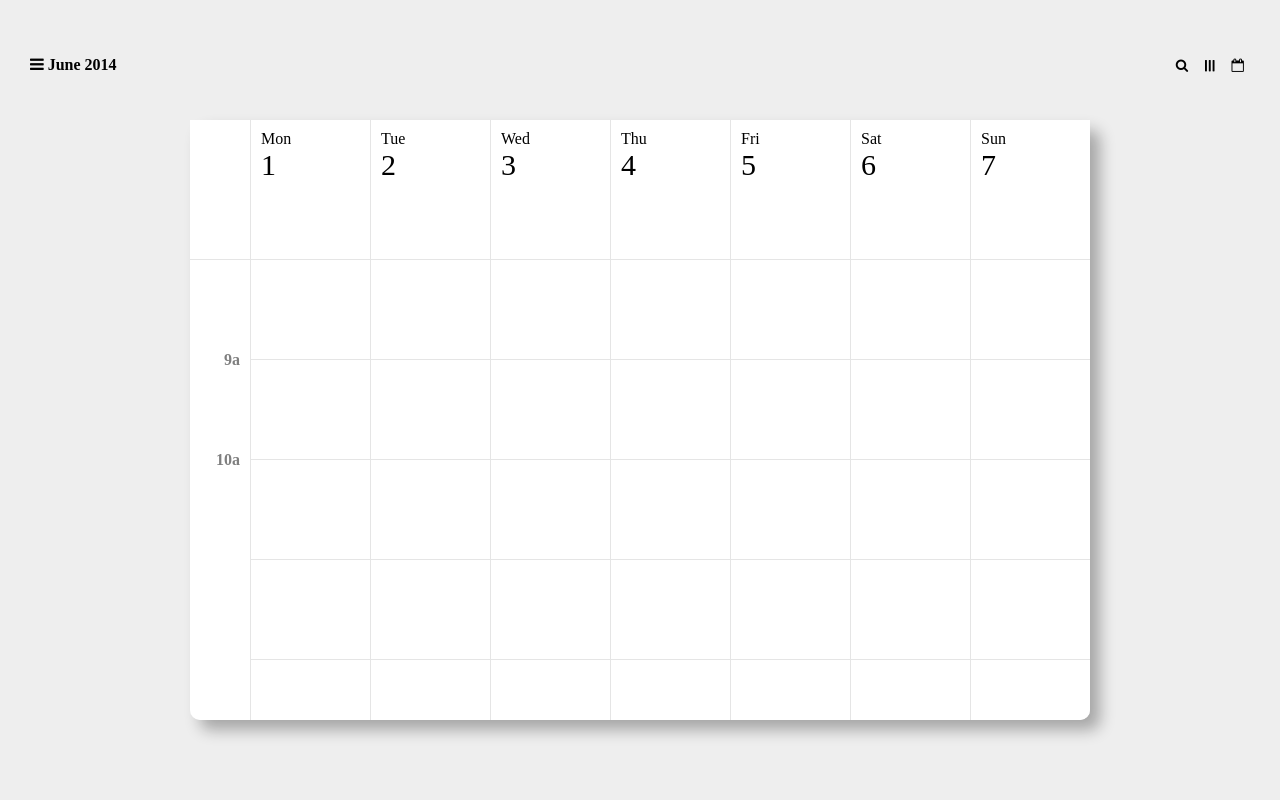
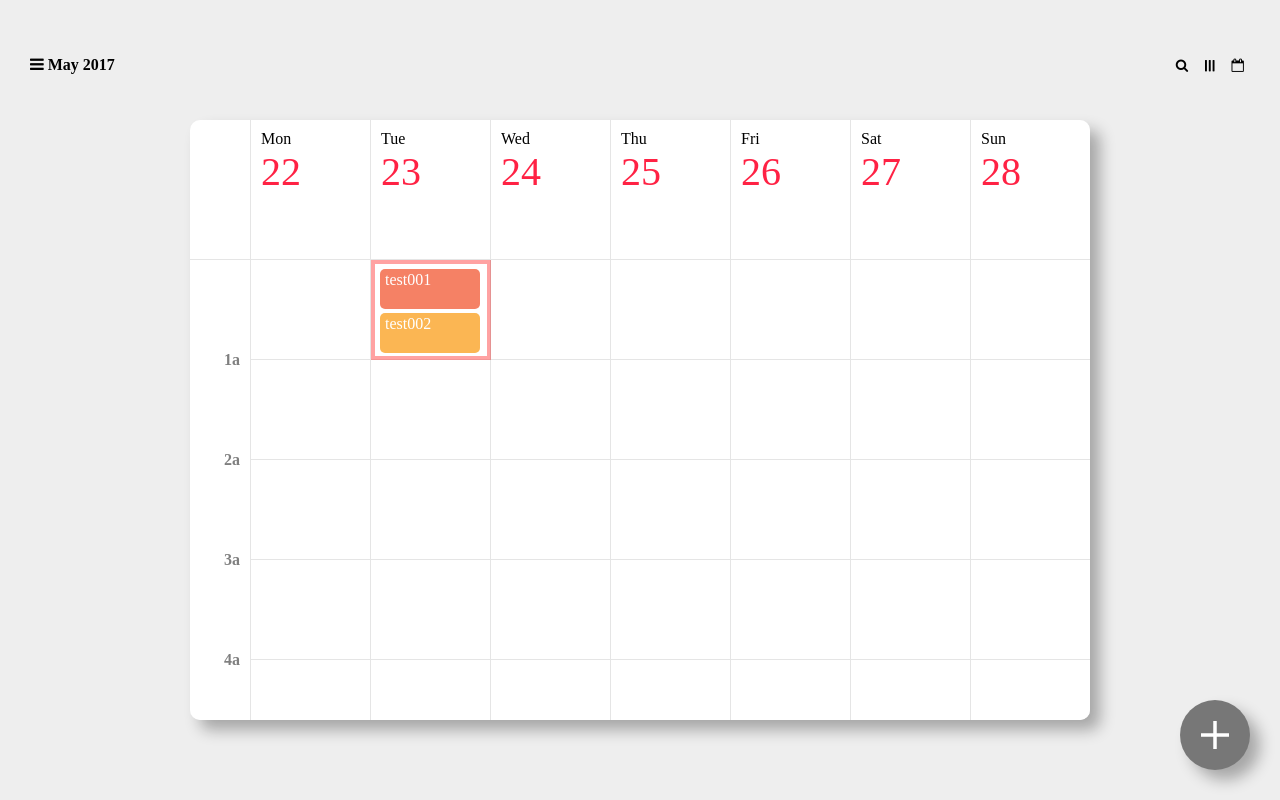
Before and after one commit to wandallin/calendar.github.io, a website: page index.html in a window 1280 px wide. Drawn offline with nearby package versions, Linux system fonts and the light colour scheme.

Commit message:
自動產生欄位、加入事件、版面完整

```diff
--- a/index.html
+++ b/index.html
@@ -17,7 +17,7 @@
 <div id="app">
   <div class="head">
     <div class="date"><i class="fa fa-bars"></i>
-      <p>June 2014</p>
+      <p>{{title}}</p>
     </div>
     <div class="buttons">
       <button class="search"><i class="fa fa-search"></i></button>
@@ -28,98 +28,32 @@
   <div class="calendar">
     <div class="top">
       <div class="first"></div>
-      <div>Mon
-        <p>1</p>
-      </div>
-      <div>Tue
-        <p>2</p>
-      </div>
-      <div>Wed
-        <p>3</p>
-      </div>
-      <div>Thu
-        <p>4</p>
-      </div>
-      <div>Fri
-        <p>5</p>
-      </div>
-      <div>Sat
-        <p>6</p>
-      </div>
-      <div>Sun
-        <p>7</p>
+      <div v-for="week in weeks">{{week.day}}
+        <p>{{week.num}}</p>
       </div>
     </div>
-    <div class="detail">
+    <div class="detail" v-for="time in times">
       <div class="first">
-        <p>9a</p>
+        <p>{{time}}</p>
       </div>
-      <div></div>
-      <div></div>
-      <div></div>
-      <div></div>
-      <div></div>
-      <div></div>
-      <div></div>
+      <div v-for="week in weeks">
+        <div v-on:click="selected=time+week.dayClass" :class="selected==time+week.dayClass?'active':''">
+          <div class="work" v-for="work in works[time+week.dayClass]" v-bind:style="{background: work.color, height: work.length}">{{work.name}}</div>
+        </div>
+      </div>
     </div>
-    <div class="detail">
-      <div class="first">
-        <p>10a</p>
-      </div>
-      <div></div>
-      <div></div>
-      <div></div>
-      <div></div>
-      <div></div>
-      <div></div>
-      <div></div>
-    </div>
-    <div class="detail">
-      <div class="first"></div>
-      <div></div>
-      <div></div>
-      <div></div>
-      <div></div>
-      <div></div>
-      <div></div>
-      <div></div>
-    </div>
-    <div class="detail">
-      <div class="first"></div>
-      <div></div>
-      <div></div>
-      <div></div>
-      <div></div>
-      <div></div>
-      <div></div>
-      <div></div>
-    </div>
-    <div class="detail">
-      <div class="first"></div>
-      <div></div>
-      <div></div>
-      <div></div>
-      <div></div>
-      <div></div>
-      <div></div>
-      <div></div>
-    </div>
-    <div class="detail">
-      <div class="first"></div>
-      <div></div>
-      <div></div>
-      <div></div>
-      <div></div>
-      <div></div>
-      <div></div>
-      <div></div>
-    </div>
+  </div>
+  <div class="add">
+    <svg id="pic1" viewbox="-50 -50 100 100">
+      <line x1="-20" y1="0" x2="20" y2="0"></line>
+      <line x1="0" y1="-20" x2="0" y2="20"></line>
+    </svg>
   </div>
 </div>
   <script src='https://cdnjs.cloudflare.com/ajax/libs/jquery/3.1.1/jquery.min.js'></script>
 <script src='https://cdnjs.cloudflare.com/ajax/libs/vue/2.1.10/vue.min.js'></script>
 
-    <script src="js/index.js"></script>
+    <script src="js/index.js?1"></script>
 
 </body>
 </html>
--- a/js/index.js
+++ b/js/index.js
@@ -1,10 +1,81 @@
+//取得當前時間
+var now = new Date();
+
+//事件顏色
+var workColor = ['#F58165','#FBB653', '#52DCE2', '#59DCE1'];
+
+//事件
+var works = {
+    '1a2017423': [
+      { name: 'test001', length: '40px', color: '#F58165' },
+      { name: 'test002', length: '40px', color: '#FBB653' }
+                 ]
+};
+
+//日曆的小時
+var times = ['1a','2a','3a','4a','5a','6a',
+            '7a','8a','9a','10a','11a','12',
+            '1p','2p','3p','4p','5p','6p',
+            '7p','8p','9p','10p','11p',''];
+
+//日曆的星期別對應的日期
+var weeks = [
+  {day: 'Mon', num: '', dayClass:''},
+  {day: 'Tue', num: '', dayClass:''},
+  {day: 'Wed', num: '', dayClass:''},
+  {day: 'Thu', num: '', dayClass:''},
+  {day: 'Fri', num: '', dayClass:''},
+  {day: 'Sat', num: '', dayClass:''},
+  {day: 'Sun', num: '', dayClass:''}
+];
+
+var month = ['Jan','Feb','Mar','Apr','May','Jun',
+            'Jul','Aug','Sep','Oct','Nov','Dec'];
+
+var monthNow = month[now.getMonth()];
+var yearNow = now.getFullYear();
+
+//加入日期加減的function
+Date.prototype.addDays = function(days) {
+  var dat = new Date(this.valueOf());
+  dat.setDate(dat.getDate() + days);
+  return dat;
+}
+
+//計算日曆的星期對應的日期
+var days = [];
+for( var a = 1; a <= 7; a++ ){
+  var dayClass = now.addDays(-now.getDay() + a).getFullYear() +''+
+                 now.addDays(-now.getDay() + a).getMonth() +''+
+                 now.addDays(-now.getDay() + a).getDate();
+  days[a-1] = {
+    dayClass: dayClass,
+    day: now.addDays(-now.getDay() + a).getDate()
+  };
+}
+for( var a = 0; a < 7; a++ ){
+  weeks[a].num = days[a].day;
+  weeks[a].dayClass = days[a].dayClass;
+}
+
+//Vue.js
 var app = new Vue({
   el: '#app',
   data: {
-    weeks: ['Sun','Mon','Tue','Wed','Thu','Fri','Sat'],
-    times: ['1a','2a','3a','4a','5a','6a',
-            '7a','8a','9a','10a','11a','12',
-            '1p','2p','3p','4p','5p','6p',
-            '7p','8p','9p','10p','11p']
+    title: '',
+    weeks: weeks,
+    month: month,
+    times: times,
+    monthNow: monthNow,
+    yearNow: yearNow,
+    selected: '1a2017423'
+  },
+  mounted() {
+    //計算出title的日期文字
+    var date = new Date();
+    this.title = this.monthNow + ' ' + this.yearNow;
+  },
+  computed: {
+
   }
 });
--- a/sass/style.sass
+++ b/sass/style.sass
@@ -15,6 +15,7 @@ html, body
   position: fixed
   top: 0px
   padding: 30px
+  z-index: 1000
   .date
     display: inline-block
     float: left
@@ -41,9 +42,7 @@ html, body
 .calendar
   width: $calendar_width
   height: 600px
-  margin-left: auto
-  margin-right: auto
-  margin-top: 120px
+  margin: 120px auto 50px auto
   background-color: white
   border-radius: 10px
   box-shadow: 10px 10px 15px rgba(0,0,0,0.3)
@@ -52,33 +51,49 @@ html, body
   .top, .detail
     width: $calendar_width
     position: relative
+    display: flex
     div
-      display: table-cell
       padding: 10px
       width: calc(( #{$calendar_width} - 60px) / 7)
       border: 1px solid rgba(0,0,0,0.1)
       border-right: 0px
       border-top: 0px
+      &.active
+        border: 4px solid rgba(255,71,71,0.5)
     .first
       width: 60px
       border-left: 0px
   .top
-    position: fixed
+    position: absolute
     background-color: #fff
     z-index: 100
     div
       height: 140px
       p
-        font-size: 30px
+        font-size: 40px
         margin: 0px
+        color: #f24
   .detail
     top: 140px
     .first
       border-color: transparent
       position: relative
     div
-      padding: 10px
       height: 100px
+      padding: 0px
+      div
+        border: 0px
+        margin: 0px
+        padding: 5px
+        .work
+          display: inline-block
+          border-radius: 5px
+          padding: 2px 5px
+          width: 100px
+          word-break: break-all
+          overflow: hidden
+          height: 30px
+          color: white
     p
       color: rgba(0,0,0,0.5)
       font-weight: bold
@@ -86,3 +101,17 @@ html, body
       margin: 0px 10px 0px 0px
       bottom: -10px
       right: 0px
+
+.add
+  position: fixed
+  width: 70px
+  height: 70px
+  bottom: 30px
+  right: 30px
+  background-color: #777777
+  border-radius: 100%
+  box-shadow: 10px 10px 15px rgba(0,0,0,0.3)
+  cursor: pointer
+#pic1
+  stroke: white
+  stroke-width: 5px
```
Also changed, not shown: css/style.css.
